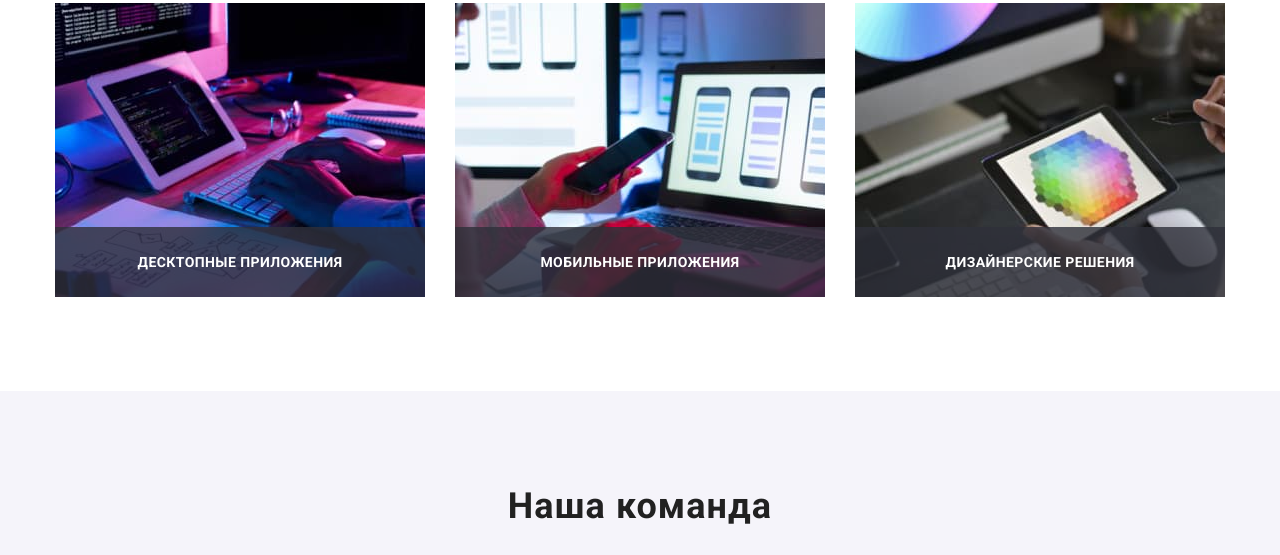
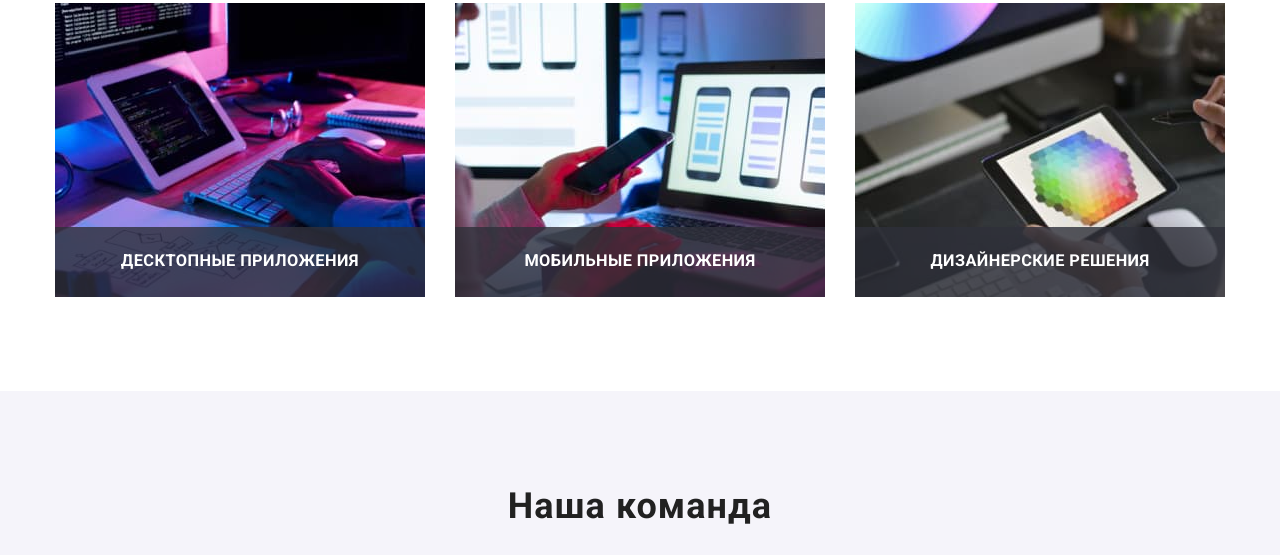
Before and after one commit to tikkasandy/goit-markup-hw-05, a plain HTML site: page index.html in a window 1280 px wide. Shown: the part 1211-1766 px from the top of the page. Drawn offline with nearby package versions, Linux system fonts and the light colour scheme.

Commit message:
Change <p> to <h3> in Doing section

```diff
--- a/css/styles.css
+++ b/css/styles.css
@@ -433,7 +433,6 @@ body {
 .doing-list-title {
   margin: auto;
 
-  font-weight: bold;
   text-align: center;
   text-transform: uppercase;
 
--- a/index.html
+++ b/index.html
@@ -134,7 +134,7 @@
                         <img class="doing-list-img" src="./images/doing/box1.jpg" alt="Человек печатает на клавиатуре" width="370"
                             height="294">
                         <div class="doing-list-overlay">
-                            <p class="doing-list-title">Десктопные приложения</p>
+                            <h3 class="doing-list-title">Десктопные приложения</p>
                         </div>
                     </li>
 
@@ -142,7 +142,7 @@
                         <img class="doing-list-img" src="./images/doing/box2.jpg" alt="Человек работает на ноутбуке" width="370"
                             height="294">
                         <div class="doing-list-overlay">
-                            <p class="doing-list-title">Мобильные приложения</p>
+                            <h3 class="doing-list-title">Мобильные приложения</p>
                         </div>
                     </li>
 
@@ -150,7 +150,7 @@
                         <img class="doing-list-img" src="./images/doing/box3.jpg" alt="Человек выбирает цвет на планшете" width="370"
                             height="294">
                         <div class="doing-list-overlay">
-                            <p class="doing-list-title">Дизайнерские решения</p>
+                            <h3 class="doing-list-title">Дизайнерские решения</p>
                         </div>
                     </li>
                 </ul>
```
